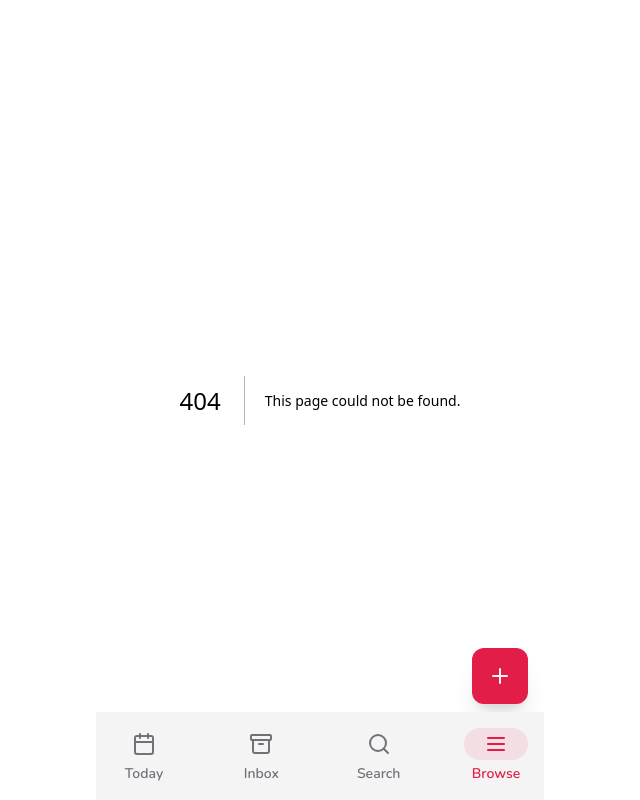
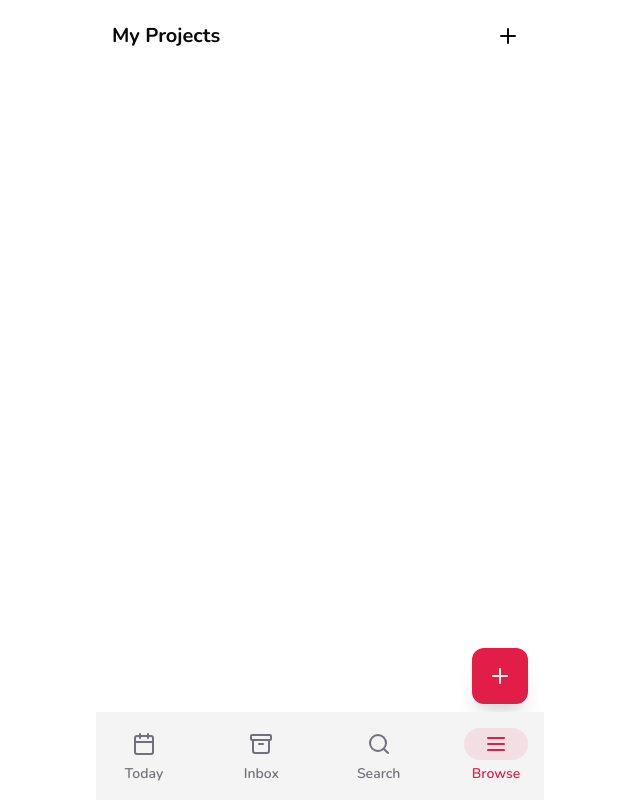
Before and after one commit to madjiebimaa/td, a Next.js app: page /browse in a window 1280 px wide. Before the commit this address had no page. Shown: the whole page, without its empty margins (320-960 px from the left). Built offline with nearby package versions, Linux system fonts and the light colour scheme.

Commit message:
feat: add browse page and project card with project card list components

```diff
--- /dev/null
+++ b/src/app/browse/page.tsx
@@ -0,0 +1,14 @@
+import AddProjectDrawer from "@/components/project/add-project-drawer";
+import ProjectCardList from "@/components/project/project-card-list";
+
+export default function BrowsePage() {
+  return (
+    <main className="mx-auto flex h-full w-full max-w-md flex-1 flex-col overflow-hidden">
+      <section className="flex items-center justify-between p-4">
+        <h2 className="text-xl font-bold">My Projects</h2>
+        <AddProjectDrawer />
+      </section>
+      <ProjectCardList />
+    </main>
+  );
+}
--- /dev/null
+++ b/src/components/project/project-card-list.tsx
@@ -0,0 +1,33 @@
+"use client";
+
+import ProjectCard from "@/components/project/project-card";
+import { ScrollArea, ScrollBar } from "@/components/ui/scroll-area";
+
+import { cn } from "@/lib/utils";
+import { useProjects } from "@/store/project";
+
+export default function ProjectCardList() {
+  const projects = useProjects();
+
+  return (
+    <ScrollArea>
+      <section className="flex h-fit items-center gap-2 pb-8 pl-4 pr-0 pt-4">
+        {projects.map((project, index) => {
+          const isLastIndex = index === projects.length - 1;
+
+          return (
+            <ProjectCard
+              key={project.id}
+              project={project}
+              style={{
+                zIndex: 2 * (index + 1),
+              }}
+              className={cn("-mr-5 rotate-12", isLastIndex && "mr-4")}
+            />
+          );
+        })}
+      </section>
+      <ScrollBar orientation="horizontal" />
+    </ScrollArea>
+  );
+}
--- /dev/null
+++ b/src/components/project/project-card.tsx
@@ -0,0 +1,31 @@
+import { Card, CardHeader, CardTitle } from "@/components/ui/card";
+
+import { Project } from "@/lib/types";
+import { cn } from "@/lib/utils";
+
+interface ProjectCardProps extends React.ComponentPropsWithoutRef<typeof Card> {
+  project: Project;
+}
+
+export default function ProjectCard({
+  project,
+  className,
+  ...props
+}: ProjectCardProps) {
+  return (
+    <Card
+      className={cn(
+        "flex aspect-square size-40 items-center gap-2 rounded-xl border-0 p-4 shadow-lg",
+        project.color.code,
+        className,
+      )}
+      {...props}
+    >
+      <CardHeader className="p-0">
+        <CardTitle className="text-2xl font-bold text-white">
+          {project.name}
+        </CardTitle>
+      </CardHeader>
+    </Card>
+  );
+}
```
